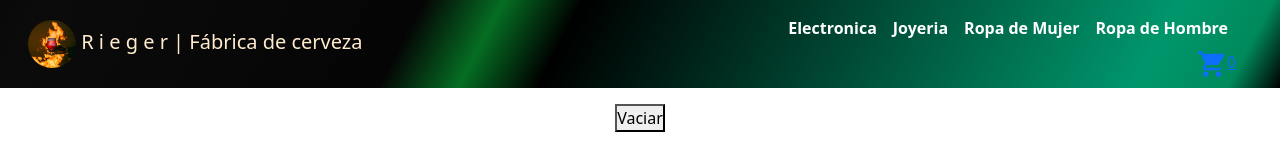
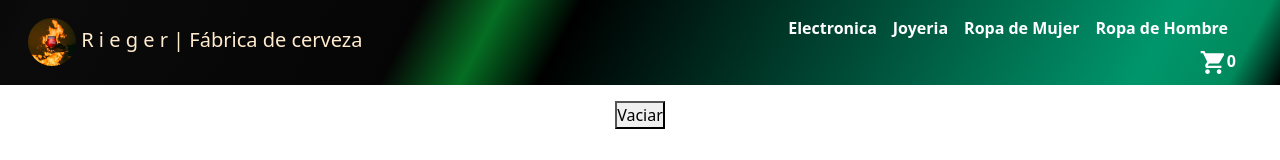
Before and after one commit to jmotero31/reactjs, a React (Create React App) app: page /cart in a window 1280 px wide. Shown: the top 160 px of the page. Built offline with nearby package versions, Linux system fonts and the light colour scheme.

Commit message:
entrega - clase 10

```diff
--- a/src/Components/CartWidget/index.jsx
+++ b/src/Components/CartWidget/index.jsx
@@ -3,16 +3,17 @@ import './styles.css';
 import {IoMdCart} from 'react-icons/io';
 import { useContext } from 'react';
 import { Shop } from '../../Contex/ShopContext';
+import { Link } from 'react-router-dom';
 
 const CardWidget = () => {
 const {cart} = useContext(Shop)
 
 
   return (
-    <div>
+    <Link to='/cart' className='a'>
       <IoMdCart className='tamano'/>
-      {cart.length && <span>({cart.length})</span>}
-    </div>
+      {cart.length && <p>({cart.length})</p>}
+    </Link>
   )
 }
 
--- a/src/Components/CartWidget/styles.css
+++ b/src/Components/CartWidget/styles.css
@@ -1,4 +1,12 @@
 .tamano{
-    height: 2rem;
-    width: 2rem;
+    height: 1.8rem;
+    width: 1.8rem;
 }
+.a{
+    color: white !important;
+
+}
+.a:hover {
+    color: black !important;
+
+}
--- a/src/Components/NavBar/index.jsx
+++ b/src/Components/NavBar/index.jsx
@@ -32,12 +32,8 @@ const NavBar = () =>{
               <li>
                 <Link to="/category/men's clothing" className='nav-link a'>Ropa de Hombre </Link>
               </li>
-              {/* <li>
-                <Link to="" className='nav-link a'>{estadoA} </Link>
-              </li> */}
-              <li>
-                <Link to='/cart'><CardWidget/></Link>
-              </li>
+
+                <CardWidget/>
 
             </ul>
           </div>
```
